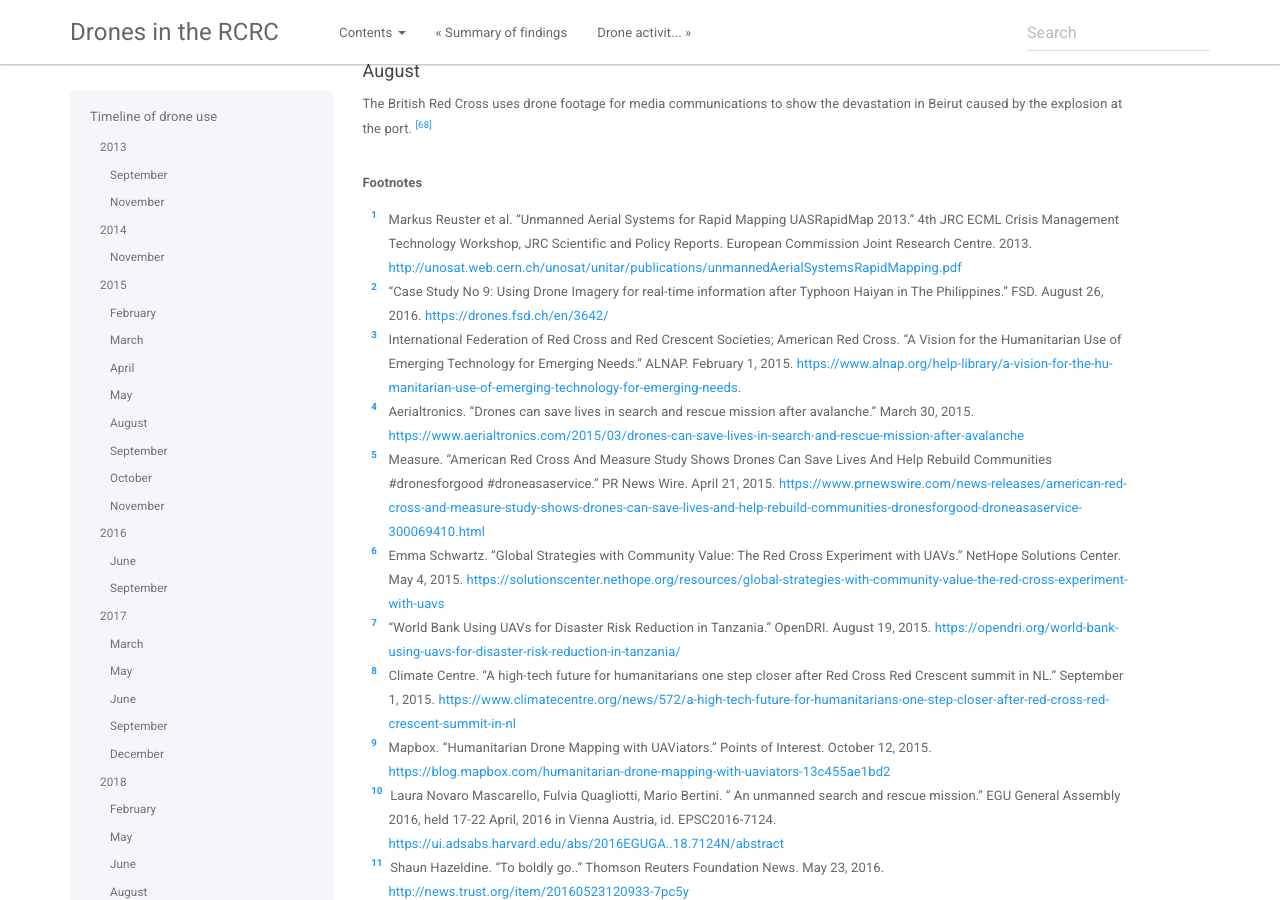
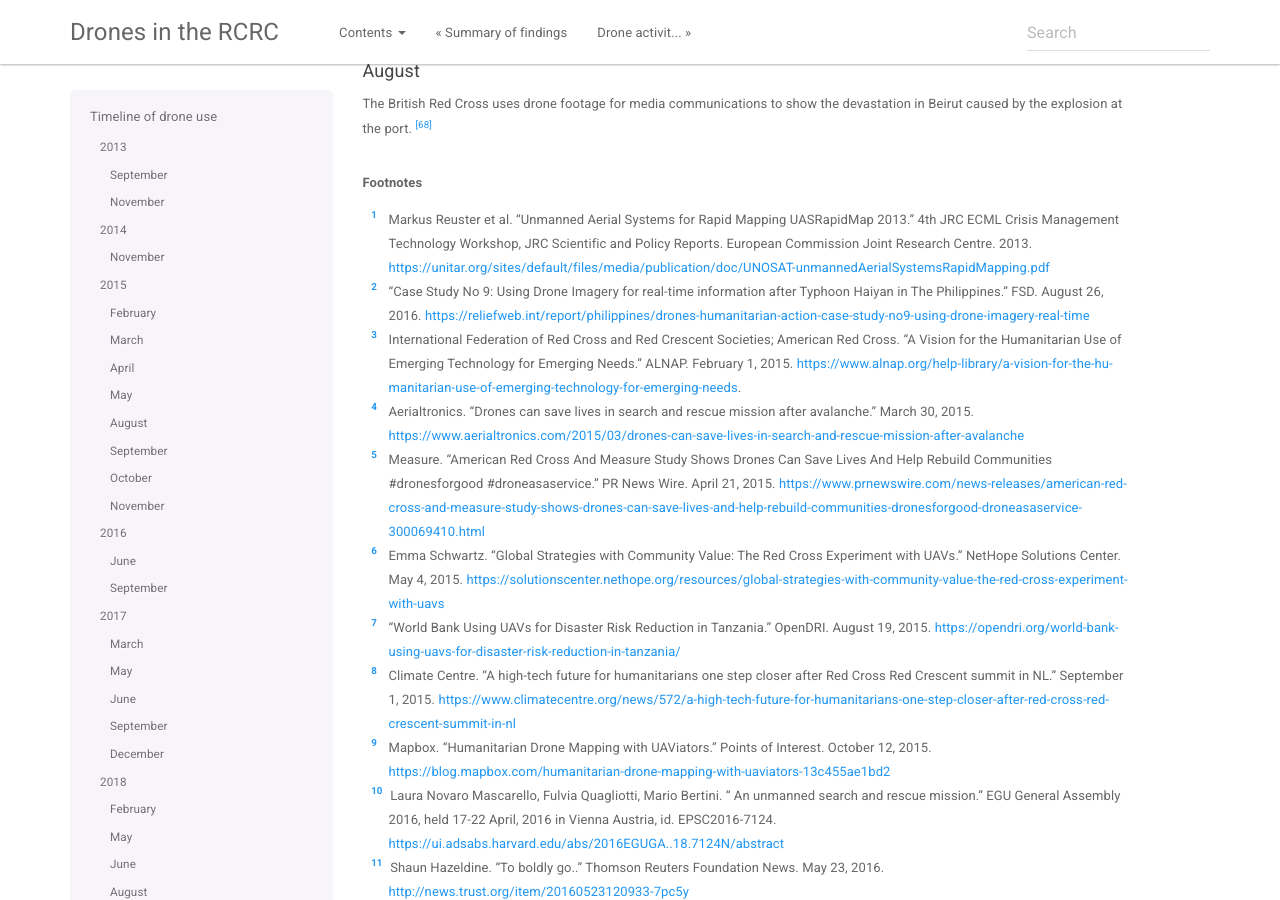
Before and after one commit to AmericanRedCross/rcrc-drones, a Sphinx documentation site: the page built from source/timeline.rst, in a window 1280 px wide and 900 px high, scrolled down 3792 px. Built offline with Sphinx 7.4.7, drawn with Linux system fonts in a browser that asks for light colours; some of the changed lines change nothing that is shown.

Commit message:
Updating broken links
- UNOSAT PDF link updated
- FSD link replaced with ReliefWeb copy

#48, #47 and #39 are also broken - Internet Archive is down at the moment but might have copies

```diff
--- a/source/timeline.rst
+++ b/source/timeline.rst
@@ -203,8 +203,8 @@
 
 .. rubric:: Footnotes
 
-.. [#uasrapidmap_2013] Markus Reuster et al. "Unmanned Aerial Systems for Rapid Mapping UASRapidMap 2013." 4th JRC ECML Crisis Management Technology Workshop, JRC Scientific and Policy Reports. European Commission Joint Research Centre. 2013. http://unosat.web.cern.ch/unosat/unitar/publications/unmannedAerialSystemsRapidMapping.pdf
-.. [#35] "Case Study No 9: Using Drone Imagery for real-time information after Typhoon Haiyan in The Philippines."  FSD. August 26, 2016.  https://drones.fsd.ch/en/3642/
+.. [#uasrapidmap_2013] Markus Reuster et al. "Unmanned Aerial Systems for Rapid Mapping UASRapidMap 2013." 4th JRC ECML Crisis Management Technology Workshop, JRC Scientific and Policy Reports. European Commission Joint Research Centre. 2013. https://unitar.org/sites/default/files/media/publication/doc/UNOSAT-unmannedAerialSystemsRapidMapping.pdf
+.. [#35] "Case Study No 9: Using Drone Imagery for real-time information after Typhoon Haiyan in The Philippines."  FSD. August 26, 2016.  https://reliefweb.int/report/philippines/drones-humanitarian-action-case-study-no9-using-drone-imagery-real-time
 .. [#36] International Federation of Red Cross and Red Crescent Societies; American Red Cross.  "A Vision for the Humanitarian Use of Emerging Technology for Emerging Needs." ALNAP. February 1, 2015. https://www.alnap.org/help-library/a-vision-for-the-humanitarian-use-of-emerging-technology-for-emerging-needs.
 .. [#37] Aerialtronics. "Drones can save lives in search and rescue mission after avalanche." March 30, 2015. https://www.aerialtronics.com/2015/03/drones-can-save-lives-in-search-and-rescue-mission-after-avalanche
 .. [#38] Measure. "American Red Cross And Measure Study Shows Drones Can Save Lives And Help Rebuild Communities #dronesforgood #droneasaservice." PR News Wire. April 21, 2015. https://www.prnewswire.com/news-releases/american-red-cross-and-measure-study-shows-drones-can-save-lives-and-help-rebuild-communities-dronesforgood-droneasaservice-300069410.html
```
